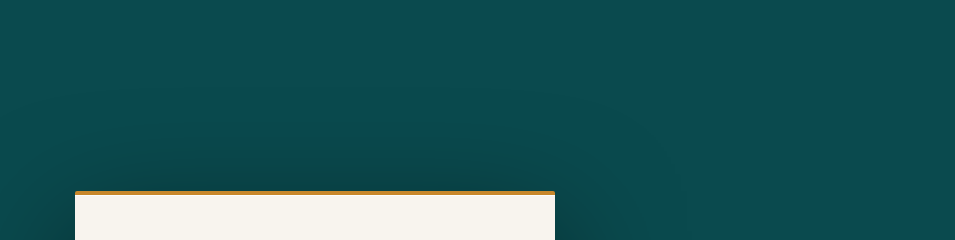
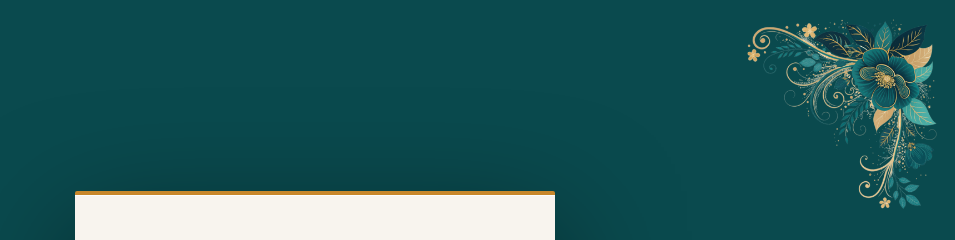
Before and after one commit to SeeITOfficial/Ezra, a plain HTML site: page index.html in a window 1280 px wide. Shown: the top 240 px of the page, without its empty margins (325-1280 px from the left). Drawn offline with nearby package versions, Linux system fonts and the light colour scheme.

Commit message:
Full screen graduation invitation redesign

```diff
--- a/index.html
+++ b/index.html
@@ -50,6 +50,17 @@ html, body {
   max-width: 480px;
   box-shadow: 0 40px 120px rgba(0,0,0,0.5), inset 0 1px 0 rgba(255,255,255,0.8);
   border-top: 4px solid var(--amber);
+}
+
+.top-right-flower {
+  position: fixed;
+  top: 14px;
+  right: 14px;
+  width: clamp(100px, 29vw, 200px);
+  height: auto;
+  z-index: 150;
+  rotate: 180deg;
+  pointer-events: none;
 }
 
 .gen-logo {
@@ -716,6 +727,10 @@ html, body {
 </head>
 <body>
 
+<img class="top-right-flower" src="flower.png" alt="Flower decoration">
+
+
+
 <!-- ═══════ GENERATOR ═══════ -->
 <div id="generator">
   <div class="gen-card">
```
Also changed, not shown: flower.png (added).
